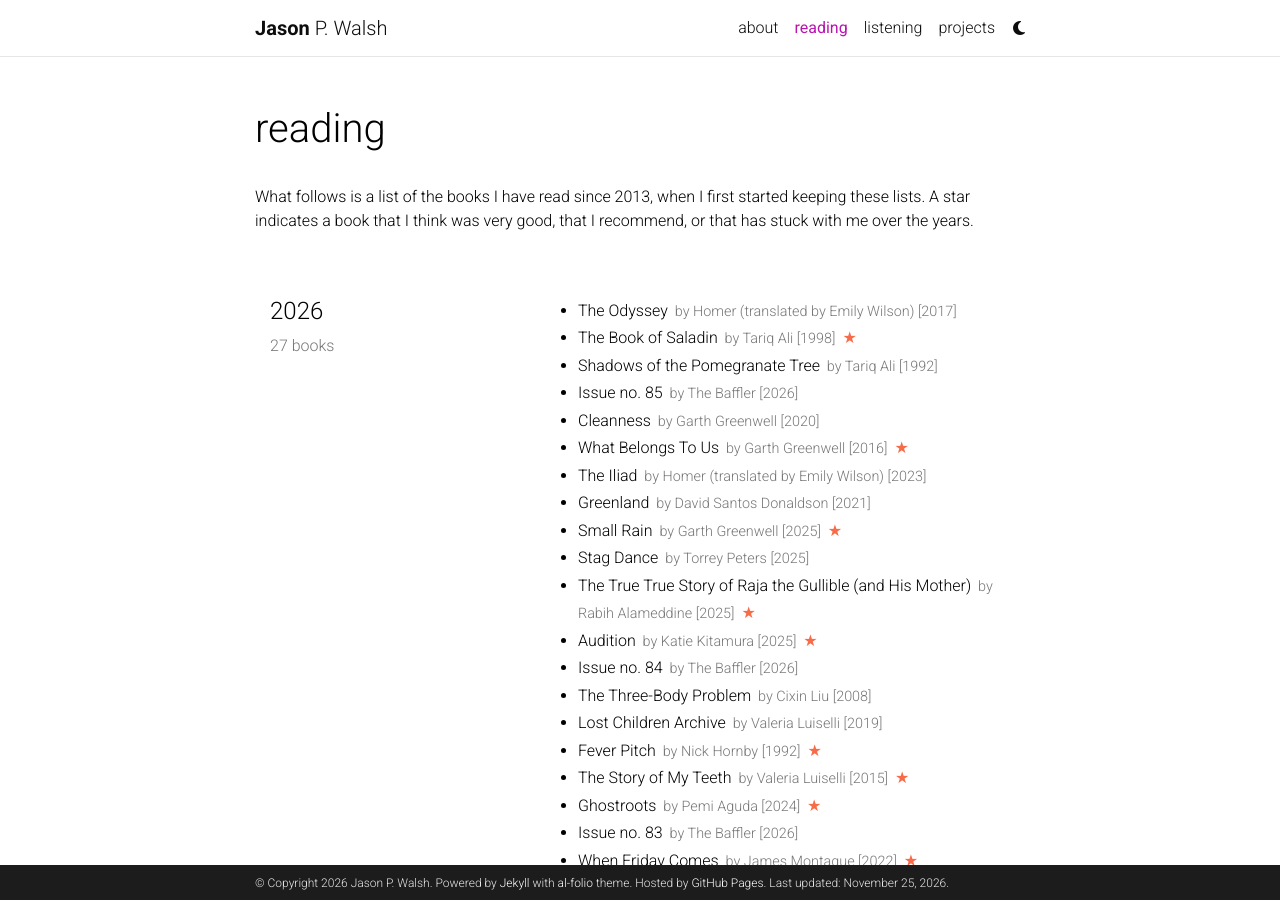
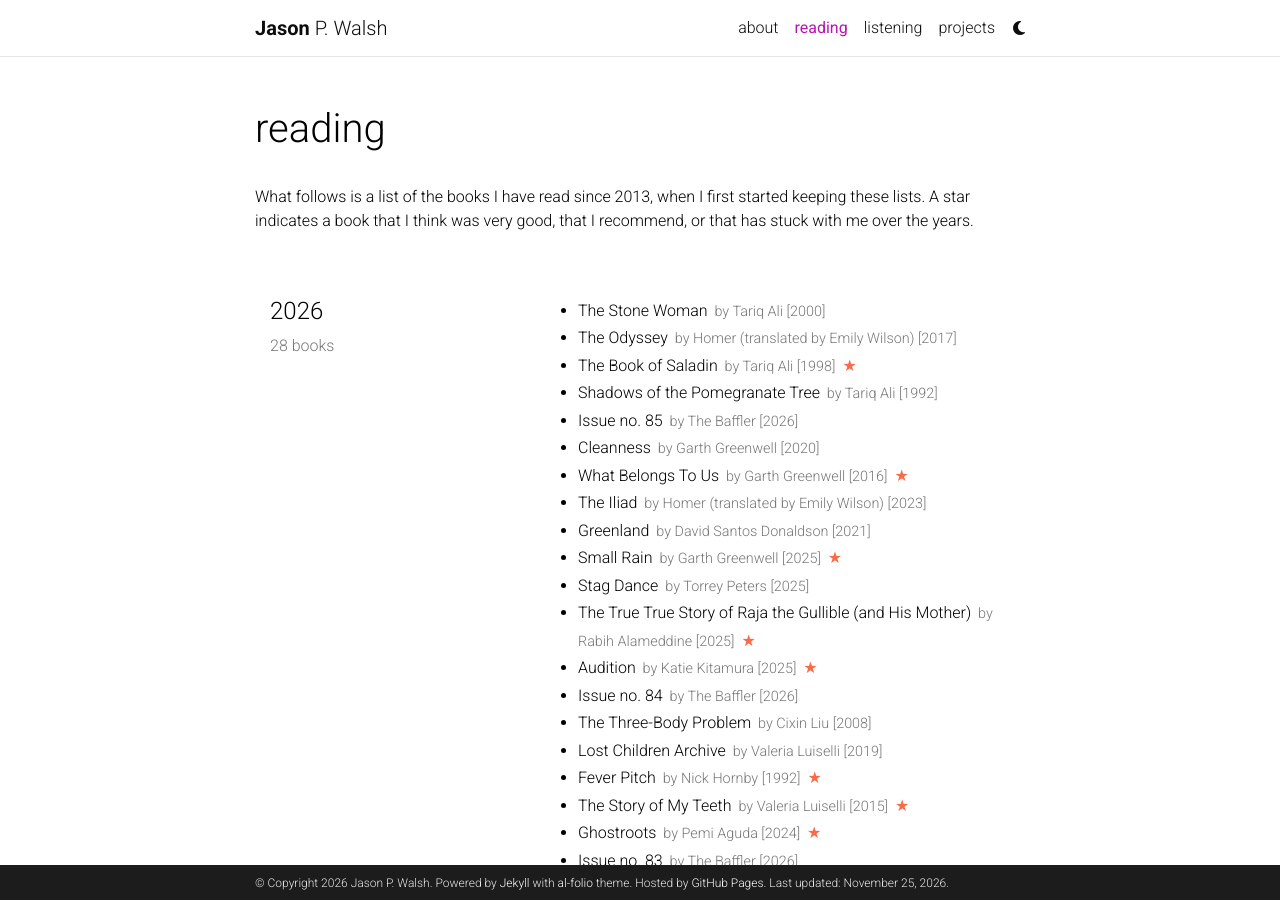
Before and after one commit to jwals23/jwals23.github.io, a Jekyll site: the page built from _pages/reading.md, in a window 1280 px wide and 900 px high. Built offline with Jekyll 4.4.1, drawn with Linux system fonts in a browser that asks for light colours; comment, search, counter and statistics services are not loaded; a style sheet for code colours, icons or effects is not loaded.

Commit message:
Update reading.yml

```diff
--- a/_data/reading.yml
+++ b/_data/reading.yml
@@ -1,6 +1,10 @@
 list:
   - year: "2026"
     books:
+      - title: The Stone Woman
+        author: Tariq Ali
+        year: 2000
+
       - title: The Odyssey
         author: Homer (translated by Emily Wilson)
         year: 2017
```
